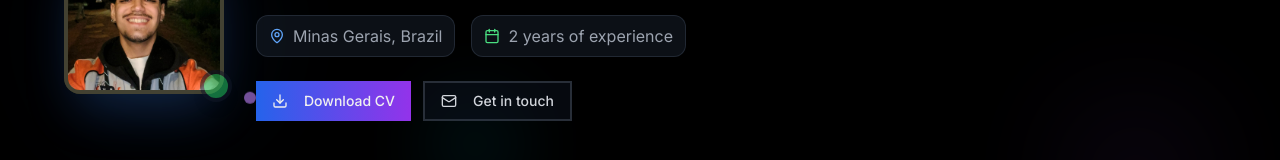
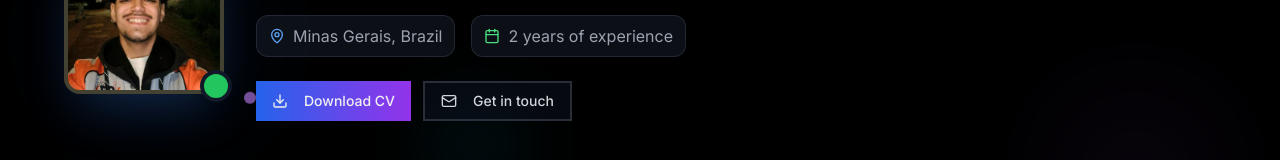
Before and after one commit to DevMiguelDiniz/portfolio-game-launcher, a Next.js app: page / in a window 1280 px wide. Both pictures are taken after a click on the button "Profile". Shown: the part 181-341 px from the top of the page. Built offline with nearby package versions, Linux system fonts and the light colour scheme.

Commit message:
fix: remove remaining animate-pulse from ProfileView status dot and experience badge

```diff
--- a/app/components/ProfileView.tsx
+++ b/app/components/ProfileView.tsx
@@ -131,7 +131,7 @@ export default function ProfileView() {
                                     className="w-full h-full object-cover"
                                 />
                             </div>
-                            <div className="absolute -bottom-2 -right-2 w-8 h-8 bg-green-500 rounded-full border-4 border-gray-900 animate-pulse shadow-lg"></div>
+                            <div className="absolute -bottom-2 -right-2 w-8 h-8 bg-green-500 rounded-full border-4 border-gray-900 shadow-lg"></div>
 
                             {/* Floating particles around profile */}
                             <div className="absolute -top-3 -left-3 w-4 h-4 bg-blue-400 rounded-full animate-bounce opacity-70"></div>
@@ -326,7 +326,7 @@ export default function ProfileView() {
                                                 <div className="flex items-center space-x-2 mt-2 md:mt-0">
                                                     <span className="text-gray-400 text-sm">{exp.period}</span>
                                                     {exp.current && (
-                                                        <span className="px-3 py-1 bg-green-600/20 text-green-400 text-xs rounded-lg border border-green-500/30 font-medium animate-pulse">
+                                                        <span className="px-3 py-1 bg-green-600/20 text-green-400 text-xs rounded-lg border border-green-500/30 font-medium">
                                                             {t('profile.current')}
                                                         </span>
                                                     )}
```
